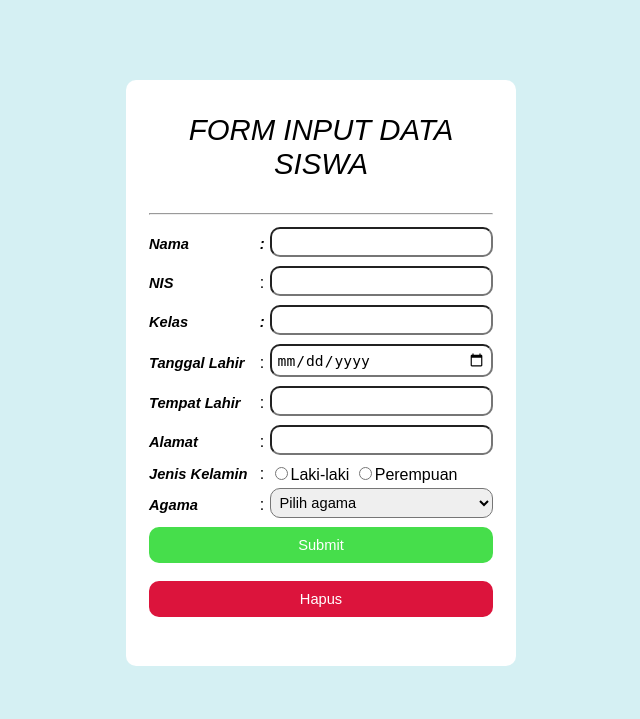
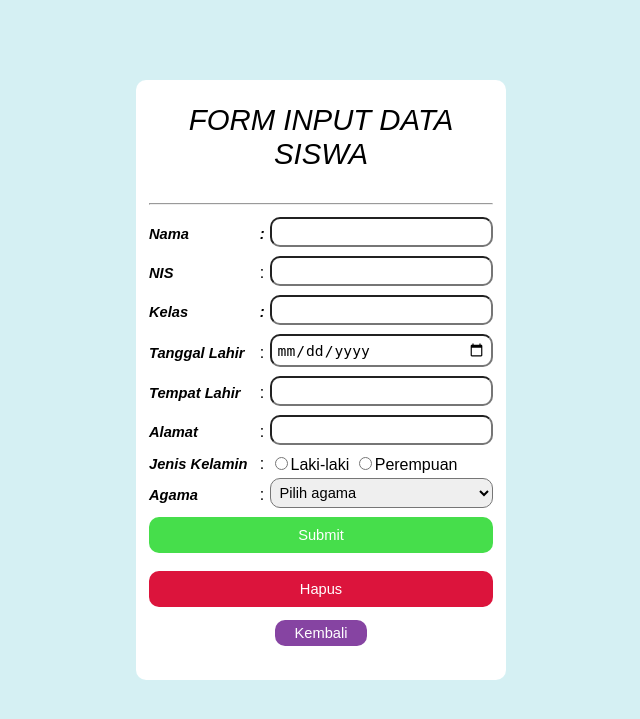
Before and after one commit to NasrulWalid/digital_learning, a CodeIgniter app: page /dilemas/Mahasiswa in a window 1280 px wide. Shown: the top 719 px of the page, without its empty margins (319-959 px from the left). Run offline with CodeIgniter, Linux system fonts and the light colour scheme.

Commit message:
tombol kembali pada form input

```diff
--- a/application/views/view-form-mahasiswa.php
+++ b/application/views/view-form-mahasiswa.php
@@ -88,7 +88,8 @@ method="post">
                 <tr>
                     <td colspan="3" align="center">
                         <input type="submit" class="tombolsubmit" value="Submit"><br><br>
-                        <button type="reset" class="tombolreset" value="reset">Hapus</button>
+                        <button type="reset" class="tombolreset" value="reset">Hapus</button><br><br>
+                        <a href="<?= base_url('login/index');?>">Kembali</a>
                     </td>
 
 
@@ -102,6 +103,18 @@ method="post">
 
 </html>
 <style>
+
+a {
+	background: #8644A2;
+	color: white;
+	font-size: 11pt;
+	width: 100%;
+	border: none;
+	border-radius: 10px;
+	padding: 5px 20px;
+    text-decoration: none;
+}
+
 body{
 	font-family: sans-serif;
 	background: #d5f0f3;
@@ -120,7 +133,7 @@ h1{
 	background: white;
 	/*meletakkan form ke tengah*/
 	margin: 80px auto;
-	padding: 30px 20px;
+	padding: 20px 10px;
     border-radius: 10px;
 }
 
```
